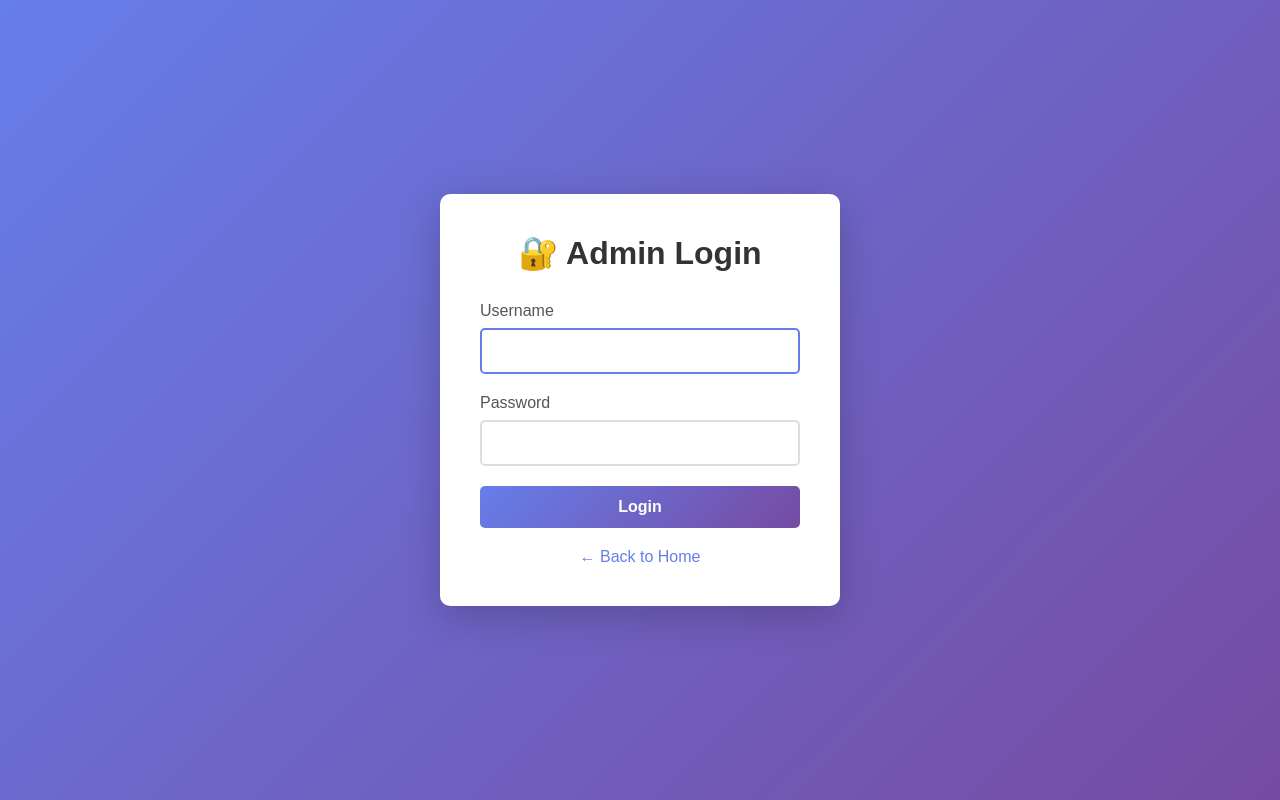
After one commit to Manasayasaswini/TechTermsDictionary, a Flask app: template templates/admin_login.html in a window 1280 px wide. The commit adds this page. Run offline with Flask 3, Linux system fonts and the light colour scheme; the template is opened without the code that fills it, so the values that code supplies are empty.

Commit message:
small changes

```diff
--- /dev/null
+++ b/templates/admin_login.html
@@ -0,0 +1,131 @@
+<!DOCTYPE html>
+<html lang="en">
+<head>
+    <meta charset="UTF-8">
+    <meta name="viewport" content="width=device-width, initial-scale=1.0">
+    <title>Admin Login - Tech Dictionary</title>
+    <style>
+        * {
+            margin: 0;
+            padding: 0;
+            box-sizing: border-box;
+        }
+
+        body {
+            font-family: Arial, sans-serif;
+            background: linear-gradient(135deg, #667eea 0%, #764ba2 100%);
+            min-height: 100vh;
+            display: flex;
+            justify-content: center;
+            align-items: center;
+        }
+
+        .login-container {
+            background: white;
+            padding: 40px;
+            border-radius: 10px;
+            box-shadow: 0 10px 40px rgba(0,0,0,0.2);
+            width: 100%;
+            max-width: 400px;
+        }
+
+        h1 {
+            color: #333;
+            margin-bottom: 30px;
+            text-align: center;
+        }
+
+        .form-group {
+            margin-bottom: 20px;
+        }
+
+        label {
+            display: block;
+            color: #555;
+            margin-bottom: 8px;
+            font-weight: 500;
+        }
+
+        input {
+            width: 100%;
+            padding: 12px;
+            border: 2px solid #ddd;
+            border-radius: 5px;
+            font-size: 16px;
+            transition: border-color 0.3s;
+        }
+
+        input:focus {
+            outline: none;
+            border-color: #667eea;
+        }
+
+        button {
+            width: 100%;
+            padding: 12px;
+            background: linear-gradient(135deg, #667eea 0%, #764ba2 100%);
+            color: white;
+            border: none;
+            border-radius: 5px;
+            font-size: 16px;
+            font-weight: 600;
+            cursor: pointer;
+            transition: transform 0.2s;
+        }
+
+        button:hover {
+            transform: translateY(-2px);
+        }
+
+        .error {
+            background: #fee;
+            color: #c33;
+            padding: 12px;
+            border-radius: 5px;
+            margin-bottom: 20px;
+            text-align: center;
+        }
+
+        .back-link {
+            text-align: center;
+            margin-top: 20px;
+        }
+
+        .back-link a {
+            color: #667eea;
+            text-decoration: none;
+        }
+
+        .back-link a:hover {
+            text-decoration: underline;
+        }
+    </style>
+</head>
+<body>
+    <div class="login-container">
+        <h1>🔐 Admin Login</h1>
+
+        {% if error %}
+            <div class="error">{{ error }}</div>
+        {% endif %}
+
+        <form method="POST">
+            <div class="form-group">
+                <label for="username">Username</label>
+                <input type="text" id="username" name="username" required autofocus>
+            </div>
+
+            <div class="form-group">
+                <label for="password">Password</label>
+                <input type="password" id="password" name="password" required>
+            </div>
+
+            <button type="submit">Login</button>
+        </form>
+
+        <div class="back-link">
+            <a href="/">← Back to Home</a>
+        </div>
+    </div>
+</body>
+</html>
--- a/templates/update_term.html
+++ b/templates/update_term.html
@@ -2,9 +2,12 @@
 <html>
     <head>
 	    <title>update page</title>
+	    <link rel="stylesheet" href="{{ url_for('static', filename='css/style.css') }}">
     </head>
     <body>
+	<div class="containersUpdateTerm">
         <h1>Update Term</h1>
+
         <div class="update_term">
 
                  <form action="/api/admin/updateTerm/{{term.term_id}}" method="POST">
@@ -30,5 +33,7 @@
 		 </form>
 
          </div>
+	 <script src=" {{url_for('static', filename='js/script.js')}} "></script>
+	</div>
       </body>
 </html>
```
Also changed, not shown: templates/index.html (+12 -6 lines), templates/terms.html (+6 -2 lines).
